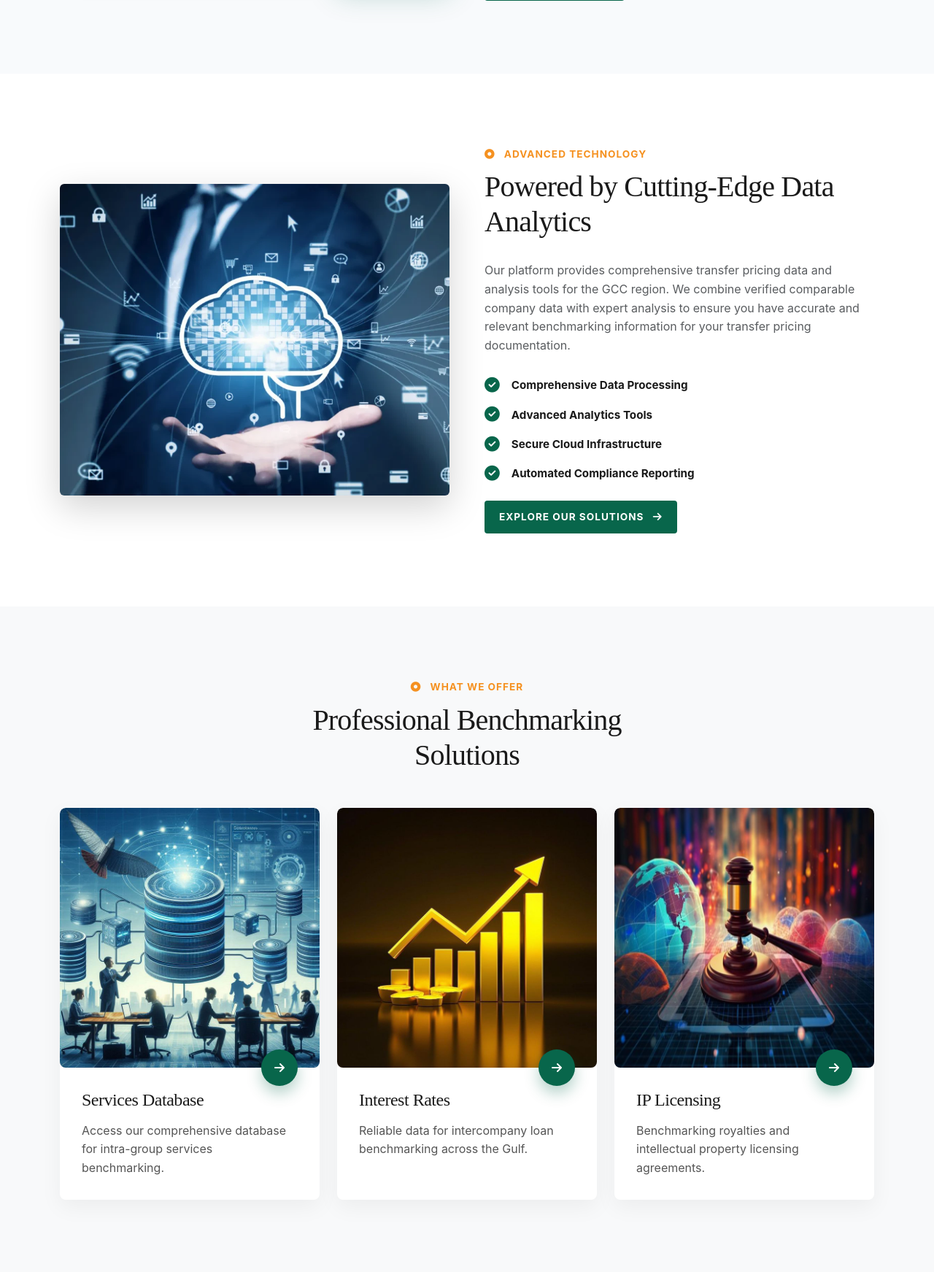
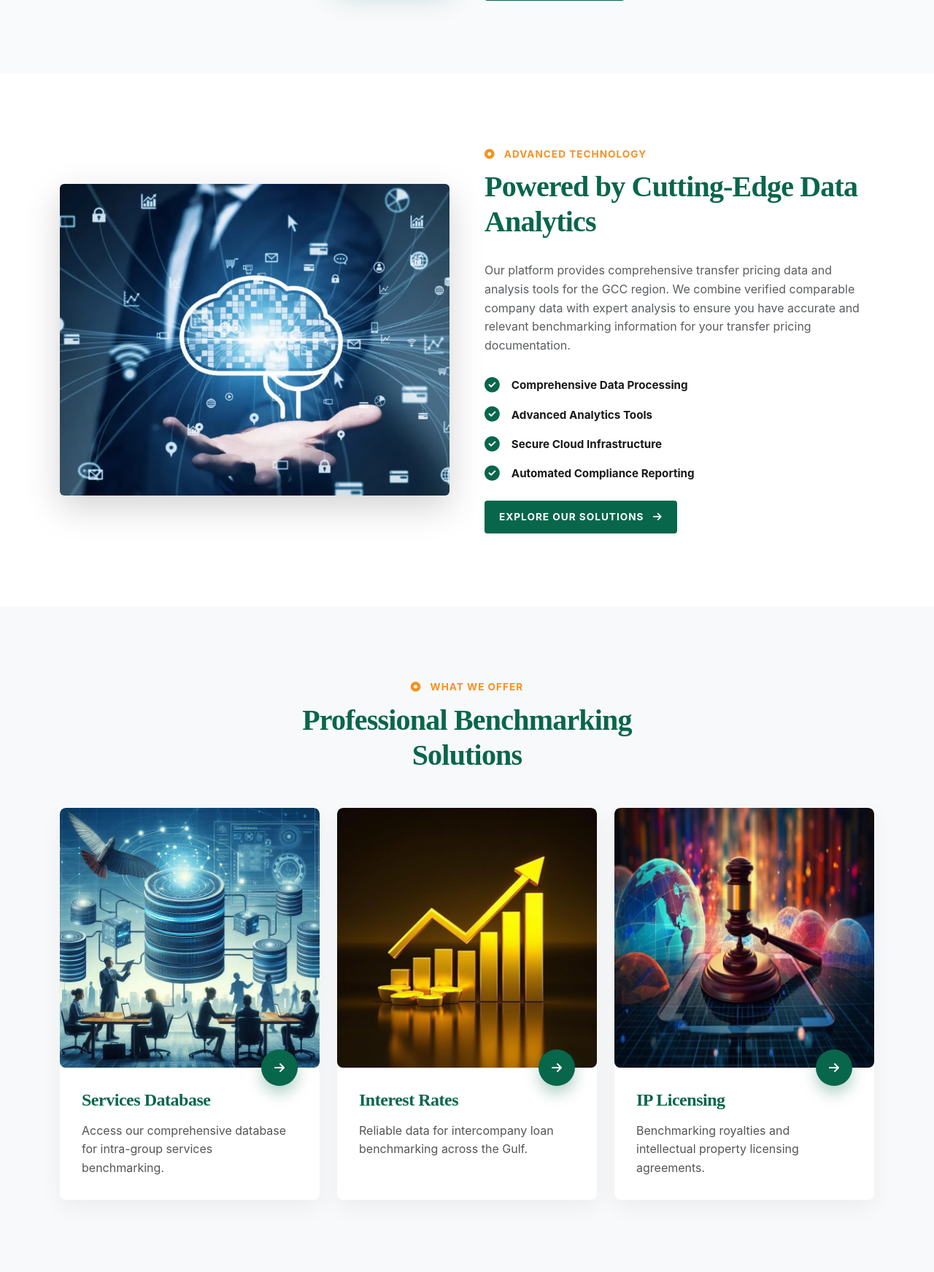
Before and after one commit to sakshidhawale5004/gulf-updated, a PHP site: page / in a window 1280 px wide. Shown: the part 2126-3869 px from the top of the page at 73% size. Run offline with PHP 8.4, Linux system fonts and the light colour scheme; some libraries are stand-ins or nearby versions.

Commit message:
Fix typography, font-weights, and enforce green color scheme on headings

```diff
--- a/index.html
+++ b/index.html
@@ -111,7 +111,7 @@
                     <h1 class="hero-title motion-fade-up motion-delay-1 text-white mb-4" style="font-family: 'Cormorant Garamond', serif; font-weight: 500; font-size: 3.8rem; line-height: 1.15; letter-spacing: -1px;">
                         Unlock Over 100,000+<br>Comparable Companies
                     </h1>
-                    <p class="hero-subtitle motion-fade-up motion-delay-2 text-white text-opacity-75 mb-5 fs-5" style="max-width: 540px; line-height: 1.7;">
+                    <p class="hero-subtitle motion-fade-up motion-delay-2 text-white text-opacity-75 mb-5 fs-5" style="max-width: 540px; line-height: 1.7; font-family: 'Inter', sans-serif; font-weight: 400;">
                         GulfTP is the premier transfer pricing benchmarking database built entirely for the GCC region. Elevate your financial strategies with high-precision data.
                     </p>
                     <div class="hero-buttons motion-fade-up motion-delay-3 d-flex flex-wrap gap-3">
--- a/style.css
+++ b/style.css
@@ -837,7 +837,7 @@ h1, h2, h3, h4, h5, h6 {
 
 /* Common Section Styles */
 .section-padding { padding: 80px 0; }
-.section-title { font-weight: 800; font-size: 1.6rem; margin-top: 30px; margin-bottom: 20px; color: var(--primary-green); }
+.section-title { font-family: 'Cormorant Garamond', serif; font-weight: 700; font-size: 1.6rem; margin-top: 30px; margin-bottom: 20px; color: var(--primary-green); }
 .sub-heading { color: var(--primary-green); font-weight: 700; font-size: 1.4rem; margin-top: 30px; margin-bottom: 15px; }
 .content-body p { font-size: 1rem; color: var(--text-muted); /* text-muted */ line-height: 1.8; margin-bottom: 15px; }
 .content-body ul.bullet-list { list-style-type: none; padding-left: 0; margin-bottom: 20px; }
@@ -983,7 +983,7 @@ select.custom-input option { background-color: #ffffff; color: #333333; }
 .section-padding { padding: 100px 0; }
 .section-heading { margin-bottom: 30px; }
 .sub-title { color: var(--primary-orange); font-weight: 700; text-transform: uppercase; letter-spacing: 1px; font-size: 0.85rem; display: block; margin-bottom: 10px; }
-.section-heading .title { font-weight: 500; font-size: 2.5rem; line-height: 1.2; color: var(--text-dark); }
+.section-heading .title { font-family: 'Cormorant Garamond', serif; font-weight: 700; font-size: 2.5rem; line-height: 1.2; color: var(--primary-green); }
 .about-image-wrapper { position: relative; padding-right: 30px; padding-bottom: 30px; }
 .experience-badge { position: absolute; bottom: 0; right: 0; background: var(--primary-green); color: white; padding: 30px; border-radius: 8px; text-align: center; box-shadow: 0 20px 40px rgba(8, 102, 75, 0.3); }
 .experience-badge h2 { font-size: 3.5rem; font-weight: 500; margin: 0; line-height: 1; }
@@ -1256,9 +1256,9 @@ select.custom-input option { background-color: #ffffff; color: #333333; }
 .service-img img { transition: 0.8s; }
 .service-block:hover .service-img img { transform: scale(1.1); }
 .service-content { padding: 30px; position: relative; }
-.service-content h4 { font-weight: 500; margin-bottom: 15px; }
-.service-content h4 a { color: var(--text-dark); text-decoration: none; transition: 0.3s; }
-.service-content h4 a:hover { color: var(--primary-green); }
+.service-content h4 { font-weight: 700; margin-bottom: 15px; font-family: 'Cormorant Garamond', serif; }
+.service-content h4 a { color: var(--primary-green); text-decoration: none; transition: 0.3s; }
+.service-content h4 a:hover { color: var(--primary-orange); }
 .service-content p { color: var(--text-muted); margin-bottom: 0; }
 .service-link { position: absolute; right: 30px; top: -25px; width: 50px; height: 50px; background: var(--primary-green); color: white; border-radius: 50%; display: flex; align-items: center; justify-content: center; text-decoration: none; transition: 0.4s; box-shadow: 0 10px 20px rgba(8, 102, 75, 0.3); }
 .service-block:hover .service-link { background: var(--primary-orange); color: white; box-shadow: 0 10px 20px rgba(245, 145, 32, 0.3); }
```
